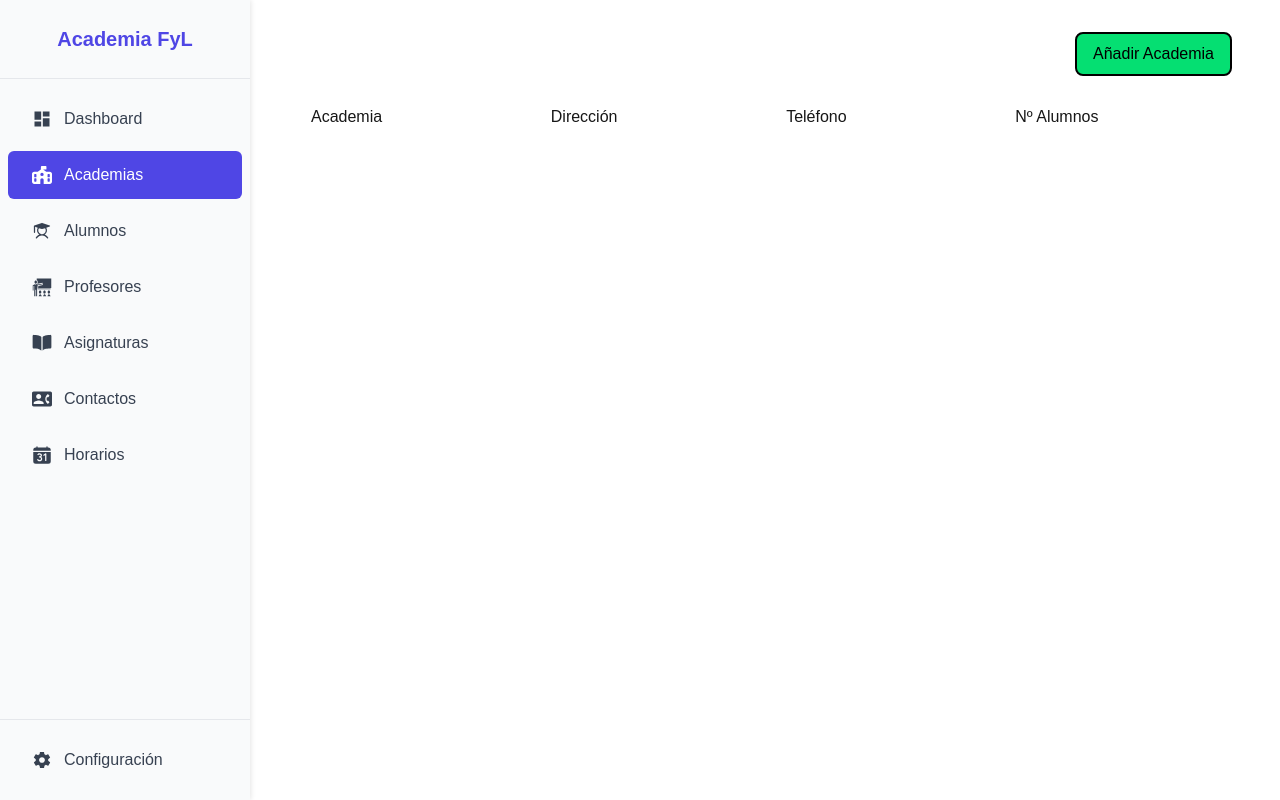
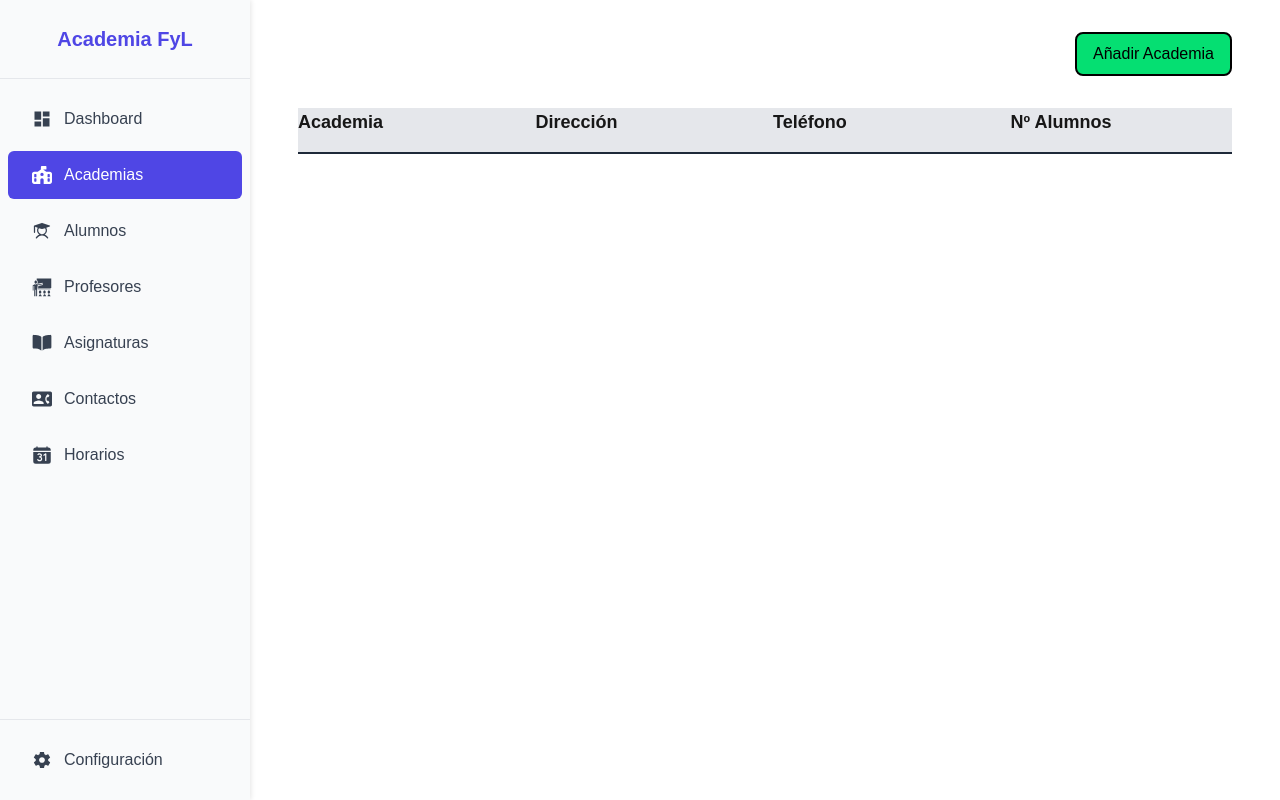
Before and after one commit to jhonalex00/academia_fyl, a Next.js app: page /pages/academias in a window 1280 px wide. Built offline with nearby package versions, Linux system fonts and the light colour scheme.

Commit message:
academia

```diff
--- a/src/app/pages/academias/page.js
+++ b/src/app/pages/academias/page.js
@@ -2,9 +2,11 @@
 import React, { useState } from 'react';
 import { Button, Dialog } from "@headlessui/react";
 
-export function AñadirAcademia() {
-  const [isOpen, setIsOpen] = useState(false);
-  const [formData, setFormData] = useState({
+export function AñadirAcademia({ onAcademiaAdded }) { // OnAcademiaAdded es para actualizar la lista cuando añadamos una nueva academia
+  const [isOpen, setIsOpen] = useState(false); // IsOpen controla si el modal está abierto. Empieza en false, osea que el modal está cerrado
+                                              // SetIsOpne es la función que se usa para cambiar de estado el modal
+  const [formData, setFormData] = useState({ // FormData es un objeto para almacenar los campos
+                                            // y SetFormData se usa para actualizar los campos
     nombre: '',
     direccion: '',
     telefono: '',
@@ -13,7 +15,7 @@ export function AñadirAcademia() {
 
   const handleSubmit = (e) => {
     e.preventDefault();
-    onAcademiaAdded(formData);
+    onAcademiaAdded(formData); // FormData almacena los datos del modal
     setIsOpen(false);
     setFormData({
       nombre: '',
@@ -122,7 +124,6 @@ export function AñadirAcademia() {
   );
 }
 
-// ...resto del código existente...
 
 const AcademiasPage = () => {
   const [academias, setAcademias] = useState([]);
@@ -134,27 +135,31 @@ const AcademiasPage = () => {
   return (
     <>
       <AñadirAcademia onAcademiaAdded={handleAcademiaAdded} />
-      <div style={{ display: 'flex', gap: '18%', marginTop: "3%", marginLeft: "3%" }}>
-        <h1>Academia</h1>
-        <h1>Dirección</h1>
-        <h1>Teléfono</h1>
-        <h1>Nº Alumnos</h1>
+      <div className="container mx-auto px-4">
+        {/* Contenedor de encabezados con borde inferior */}
+        <div className="border-b-2 border-gray-800 pb-4 bg-gray-200">
+          <div className="grid grid-cols-4 gap-4 mt-8">
+            <h1 className="text-lg font-bold">Academia</h1>
+            <h1 className="text-lg font-bold">Dirección</h1>
+            <h1 className="text-lg font-bold">Teléfono</h1>
+            <h1 className="text-lg font-bold">Nº Alumnos</h1>
+          </div>
         </div>
 
-      {/* Lista de academias */}
-      <div className="mt-4 mx-4">
+        {/* Lista de academias con margen superior */}
+        <div className="space-y-2 mt-4">
           {academias.map((academia, index) => (
             <div
               key={index}
-            className="grid grid-cols-4 gap-[18%] py-2 px-3 hover:bg-gray-100 rounded-lg"
-            style={{ marginLeft: "3%" }}
+              className="grid grid-cols-4 gap-4 py-2 hover:bg-gray-100 rounded-lg"
             >
-            <span>{academia.nombre}</span>
-            <span>{academia.direccion}</span>
-            <span>{academia.telefono}</span>
-            <span>{academia.numAlumnos}</span>
+              <span className="truncate">{academia.nombre}</span>
+              <span className="truncate">{academia.direccion}</span>
+              <span className="truncate">{academia.telefono}</span>
+              <span className="truncate">{academia.numAlumnos}</span>
             </div>
           ))}
+        </div>
       </div>
     </>
   );
```
Lines whose indentation alone changed are shown as unchanged.
